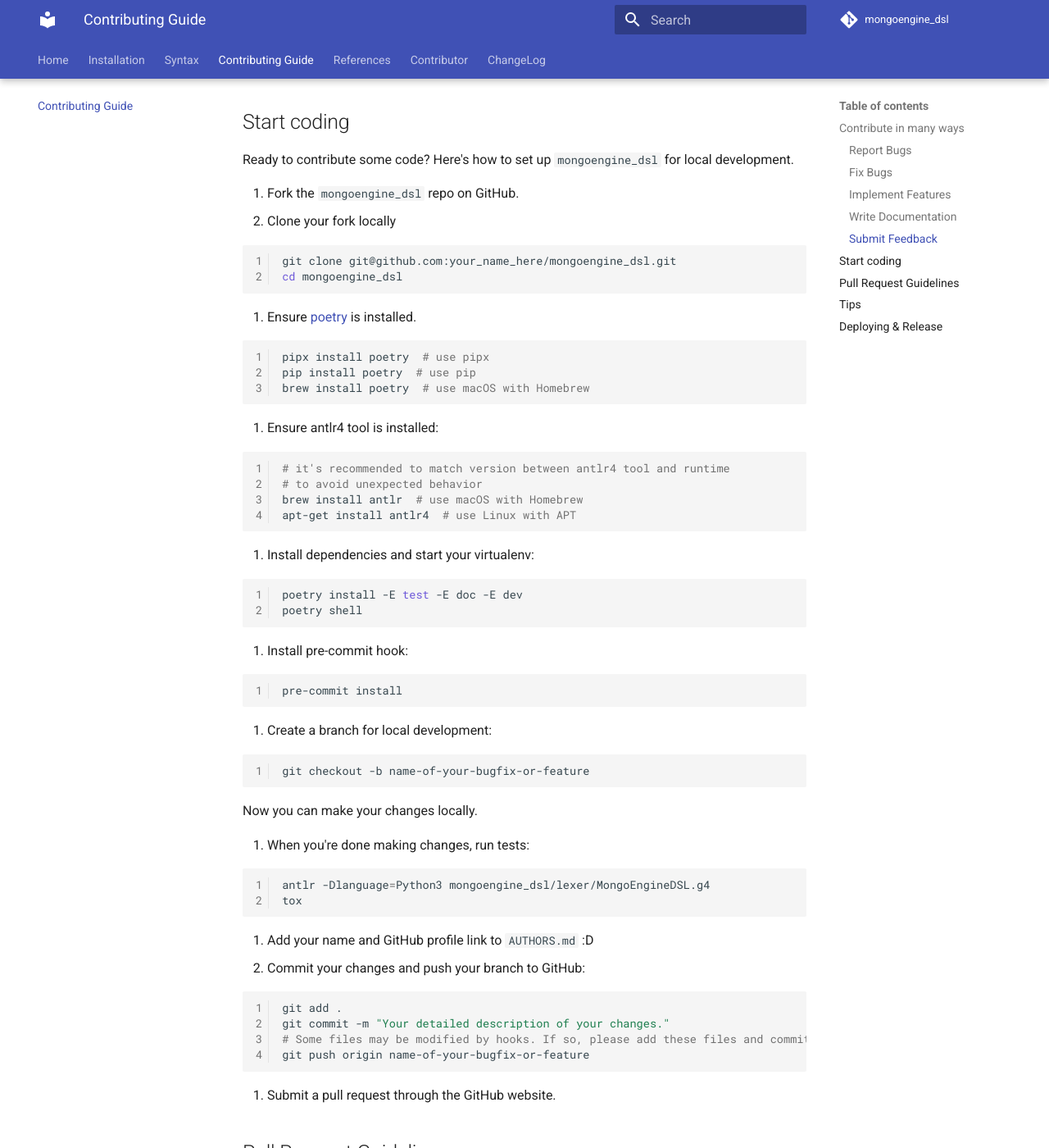
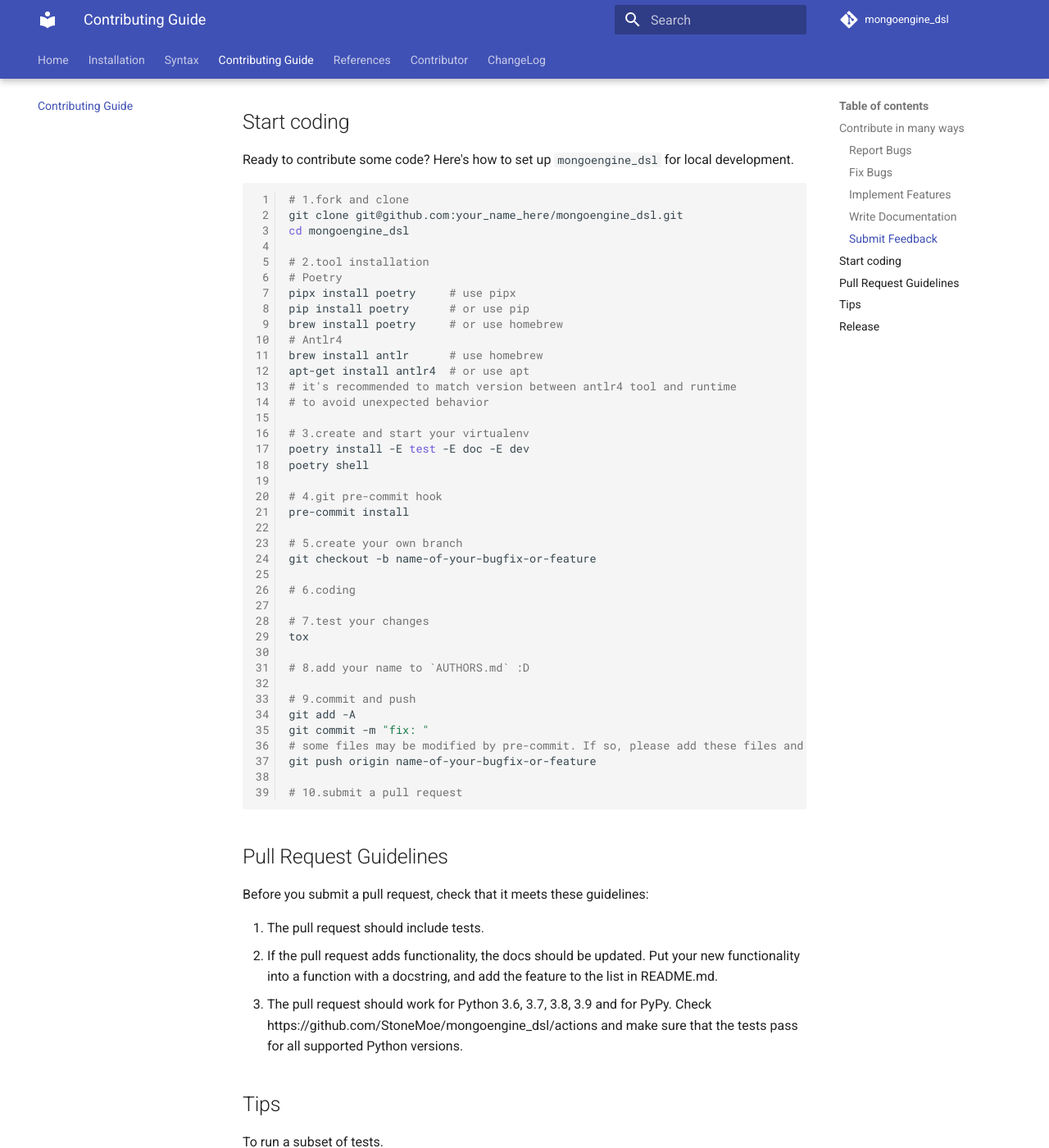
Before and after one commit to StoneMoe/mongoengine_dsl, an MkDocs documentation site: the page built from docs/contributing.md, in a window 1280 px wide and 1400 px high, scrolled down 1168 px. Shown: the whole window at 82% size. Built offline with MkDocs 1.6.1 and Material for MkDocs 9.7.7, drawn with Linux system fonts in a browser that asks for light colours; comment, search, counter and statistics services are not loaded; some of the changed text lies outside the part shown.

Commit message:
misc: ci,py310

````diff
--- a/CONTRIBUTING.md
+++ b/CONTRIBUTING.md
@@ -1,12 +1,9 @@
 # Contributing
-
 Contributions are welcome and greatly appreciated!
-This page will also guide you to contribute bugfix or new feature from scratch, check [Start to code](#start-coding).
+This page will also guide you to contribute bugfix or new feature from scratch, check [Start to code](/contributing/#start-coding).
 
 ## Contribute in many ways
-
 ### Report Bugs
-
 Report bugs at https://github.com/StoneMoe/mongoengine_dsl/issues.
 
 If you are reporting a bug, please include:
@@ -16,23 +13,19 @@
 * Detailed steps to reproduce the bug.
 
 ### Fix Bugs
-
 Look through the GitHub issues for bugs. Anything tagged with "bug" and "help
 wanted" is open to whoever wants to implement it.
 
 ### Implement Features
-
 Look through the GitHub issues for features. Anything tagged with "enhancement"
 and "help wanted" is open to whoever wants to implement it.
 
 ### Write Documentation
-
 MongoEngine DSL could always use more documentation, whether as part of the
 official MongoEngine DSL docs, in docstrings, or even on the web in blog posts,
 articles, and such.
 
 ### Submit Feedback
-
 The best way to send feedback is to file an issue at https://github.com/StoneMoe/mongoengine_dsl/issues.
 
 If you are proposing a feature:
@@ -43,77 +36,51 @@
   are welcome :)
 
 ## Start coding
-
 Ready to contribute some code?
 Here's how to set up `mongoengine_dsl` for local development.
-
-1. Fork the `mongoengine_dsl` repo on GitHub.
-2. Clone your fork locally
-
 ```bash
+# 1.fork and clone
 git clone git@github.com:your_name_here/mongoengine_dsl.git
 cd mongoengine_dsl
+
+# 2.tool installation
+# Poetry
+pipx install poetry     # use pipx
+pip install poetry      # or use pip
+brew install poetry     # or use homebrew
+# Antlr4
+brew install antlr      # use homebrew
+apt-get install antlr4  # or use apt
+# it's recommended to match version between antlr4 tool and runtime
+# to avoid unexpected behavior
+
+# 3.create and start your virtualenv
+poetry install -E test -E doc -E dev
+poetry shell
+
+# 4.git pre-commit hook
+pre-commit install
+
+# 5.create your own branch
+git checkout -b name-of-your-bugfix-or-feature
+
+# 6.coding
+
+# 7.test your changes
+tox
+
+# 8.add your name to `AUTHORS.md` :D
+
+# 9.commit and push
+git add -A
+git commit -m "fix: "
+# some files may be modified by pre-commit. If so, please add these files and commit again.
+git push origin name-of-your-bugfix-or-feature
+
+# 10.submit a pull request
 ```
 
-3. Ensure [poetry](https://python-poetry.org/docs/) is installed.
-
-```bash
-pipx install poetry  # use pipx
-pip install poetry  # use pip
-brew install poetry  # use macOS with Homebrew
-```
-
-4. Ensure antlr4 tool is installed:
-
-```bash
-# it's recommended to match version between antlr4 tool and runtime
-# to avoid unexpected behavior
-brew install antlr  # use macOS with Homebrew
-apt-get install antlr4  # use Linux with APT
-```
-
-5. Install dependencies and start your virtualenv:
-
-```bash
-poetry install -E test -E doc -E dev
-poetry shell
-```
-
-6. Install pre-commit hook:
-
-```bash
-pre-commit install
-```
-
-7. Create a branch for local development:
-
-```bash
-git checkout -b name-of-your-bugfix-or-feature
-```
-
-   Now you can make your changes locally.
-
-8. When you're done making changes, run tests:
-
-```bash
-antlr -Dlanguage=Python3 mongoengine_dsl/lexer/MongoEngineDSL.g4
-tox
-```
-
-9. Add your name and GitHub profile link to `AUTHORS.md` :D
-10. Commit your changes and push your branch to GitHub:
-
-```bash
-git add .
-git commit -m "Your detailed description of your changes."
-# Some files may be modified by hooks. If so, please add these files and commit again.
-git push origin name-of-your-bugfix-or-feature
-```
-
-11. Submit a pull request through the GitHub website.
-
 ## Pull Request Guidelines
-
 Before you submit a pull request, check that it meets these guidelines:
 
 1. The pull request should include tests.
@@ -130,48 +97,17 @@
 pytest tests.test_mongoengine_dsl
 ```
 
-## Deploying & Release
-
-A reminder for the maintainers on how to deploy.
-
-1. checkout release branch, merge from master to release
-
-2. Update CHANGELOG.md
-
-3. Update version number
-
-    > ``` bash
-    > poetry version [major|minor|patch]
-    > ```
-
-4. Commit the changes:
-
-    > ``` bash
-    > git add CHANGELOG.md pyproject.toml
-    > git commit -m "Release: x.x.x"
-    > ```
-
-5. Run the tests:
-
-    > ``` bash
-    > tox
-    > ```
-
-6. Push the commit to release branch:
-
-    > ``` bash
-    > git push
-    > ```
-
-7. Push the tags, this will create release on GitHub and PyPI:
-
-    > ``` bash
-    > git tag vX.X.X
-    > git push --tags
-    > ```
-
-    tag_name has to be started with 'v'(lower case), to leverage GitHub release workflow.
-
-8. Check the PyPI listing page to make sure that the README, release
-    notes, and roadmap display properly. If tox test passed, this should be ok, since
-    we have already run twine check during tox test.
+## Release
+For maintainers.
+```bash
+git checkout master
+poetry version [major|minor|patch]  # bump
+vim CHANGELOG.md
+git add CHANGELOG.md pyproject.toml
+git commit -m "Release: x.x.x"
+tox  # final test
+git push
+git tag vX.X.X
+git push --tags
+# done
+```
--- a/mkdocs.yml
+++ b/mkdocs.yml
@@ -45,9 +45,9 @@
       slugify: !!python/name:pymdownx.slugs.uslugify
   - meta
 plugins:
-  - include-markdown
   - search:
       lang: en
+  - include-markdown
   - mkdocstrings:
       watch:
         - mongoengine_dsl
````
Also changed, not shown: AUTHORS.md (+1 -4 lines), CHANGELOG.md (+6 -7 lines), README.md (+4 -1 lines), docs/installation.md (+2 -2 lines), pyproject.toml (+12 -12 lines), .github/ISSUE_TEMPLATE.md, 6 other files.
